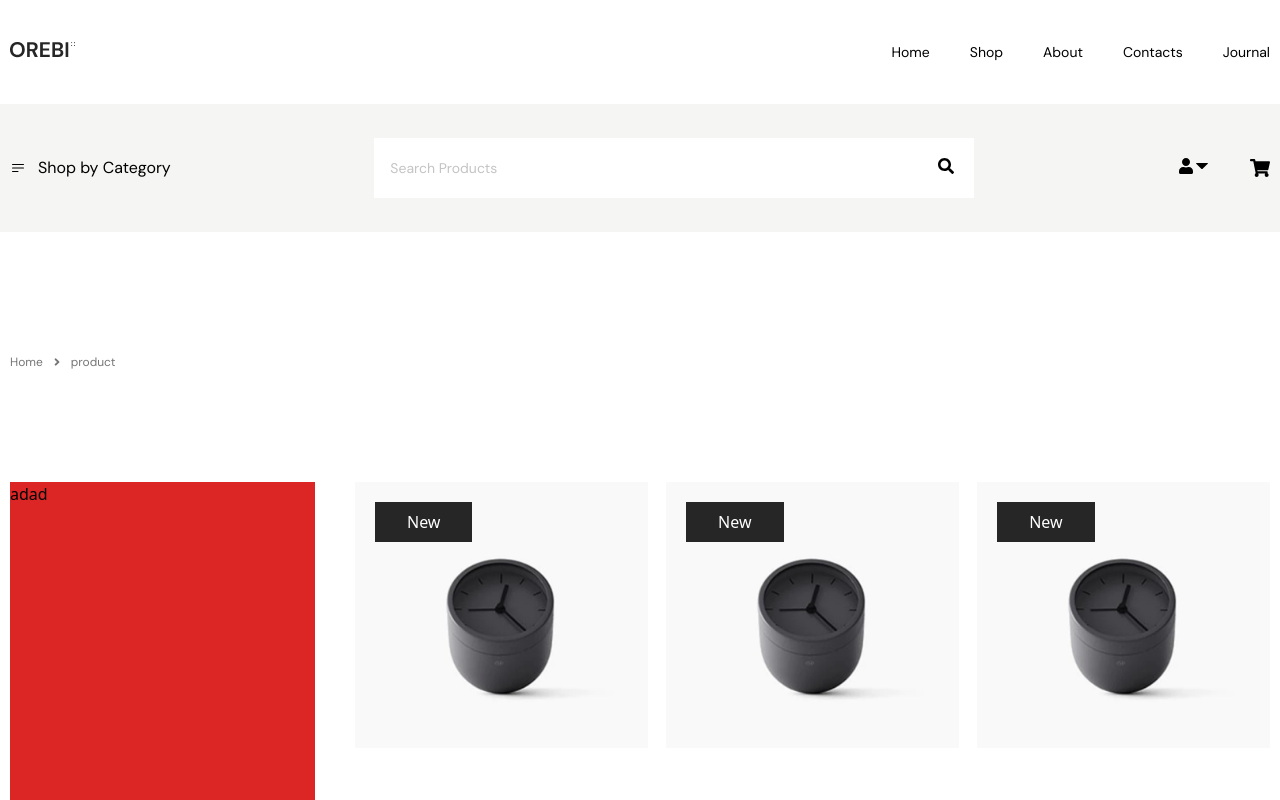
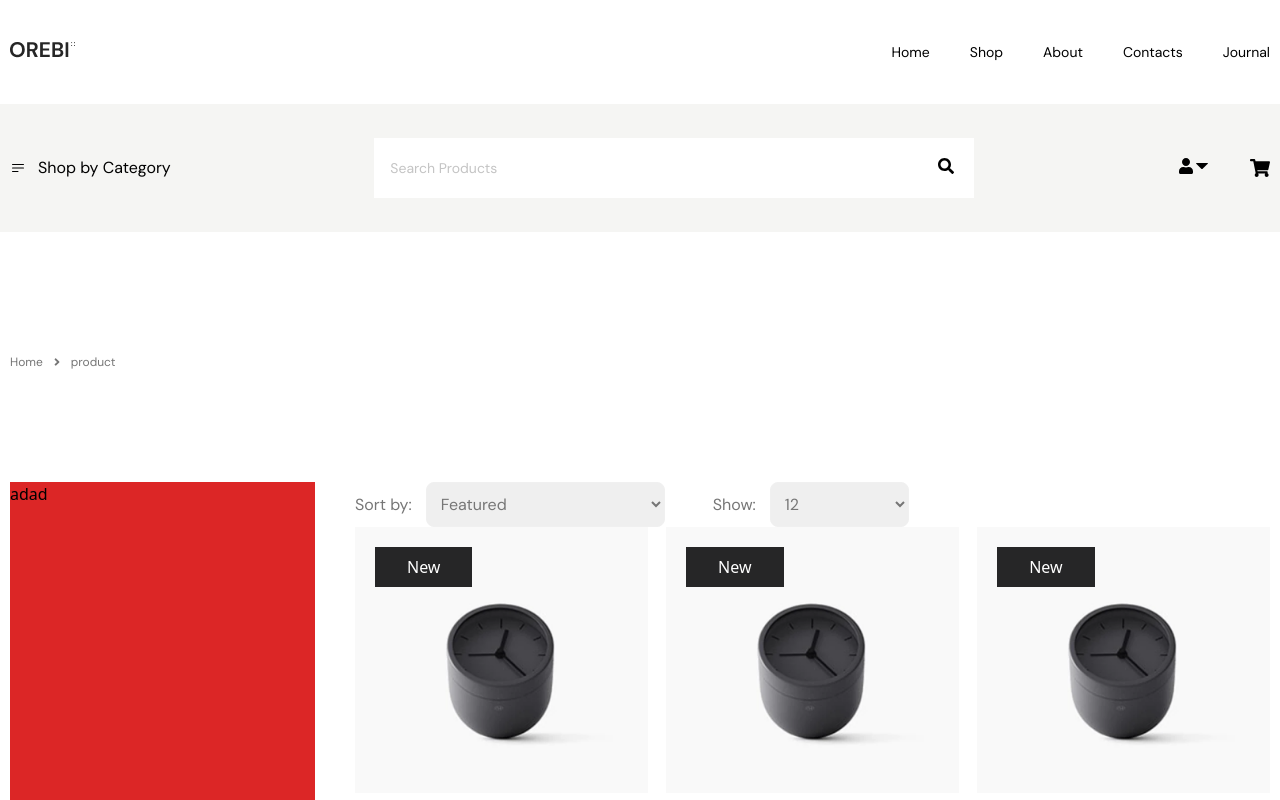
Before and after one commit to dev-abdullah018/orebi, a React (Vite) app: page /product in a window 1280 px wide. Shown: the top 800 px of the page. Built offline with nearby package versions, Linux system fonts and the light colour scheme; some icons are missing.

Commit message:
update-product-page-select-dropdown

```diff
--- a/index.html
+++ b/index.html
@@ -12,7 +12,7 @@
       rel="stylesheet"
     />
   </head>
-  <body style="overflow-x: hidden;">
+  <body>
     <div id="root"></div>
     <script type="module" src="/src/main.jsx"></script>
   </body>
--- a/src/pages/Shop.jsx
+++ b/src/pages/Shop.jsx
@@ -1,10 +1,11 @@
-import React from "react";
+import React, { useState } from "react";
 import Container from "../components/layout/Container";
 import Breadcrumb from "../components/layout/Breadcrumb";
 import Flex from "../components/layout/Flex";
 import Pagination from "../components/layout/Pagination";
 
 const Shop = () => {
+  let [showNumber,setShowNumber] = useState(12);
   return (
     <>
       <Container>
@@ -12,7 +13,34 @@ const Shop = () => {
         <Flex className="flex gap-x-10">
           <div className="w-[25%] bg-red-600">adad</div>
           <div className="relative w-[75%]">
-            <Pagination itemsPerPage={12} />
+            <div className="flex gap-x-12">
+            <div className="md:flex items-center gap-x-3.5">
+            <span className="inline-block font-dm font-normal text-base text-[#767676]">Sort by:</span>
+            <select
+              id="countries"
+              class="block md:w-[239px] w-full rounded-lg border border-[#f0f0f0] p-2.5 font-dm text-base font-normal text-[#767676] focus:border-black focus:ring-black"
+            >
+              <option selected>Featured</option>
+              <option value="US">United States</option>
+              <option value="CA">Canada</option>
+              <option value="FR">France</option>
+              <option value="DE">Germany</option>
+            </select>
+            </div>
+            <div className="md:flex items-center gap-x-3.5">
+            <span className="inline-block font-dm font-normal text-base text-[#767676]">Show:</span>
+            <select
+              onChange={(e)=> setShowNumber(e.target.value)}
+              id="countries"
+              class="block md:w-[139px] w-full rounded-lg border border-[#f0f0f0] p-2.5 font-dm text-base font-normal text-[#767676] focus:border-black focus:ring-black"
+            >
+              <option value="12">12</option>
+              <option value="24">24</option>
+              <option value="48">48</option>
+            </select>
+            </div>
+            </div>
+            <Pagination itemsPerPage={showNumber} />
           </div>
         </Flex>
       </Container>
```
